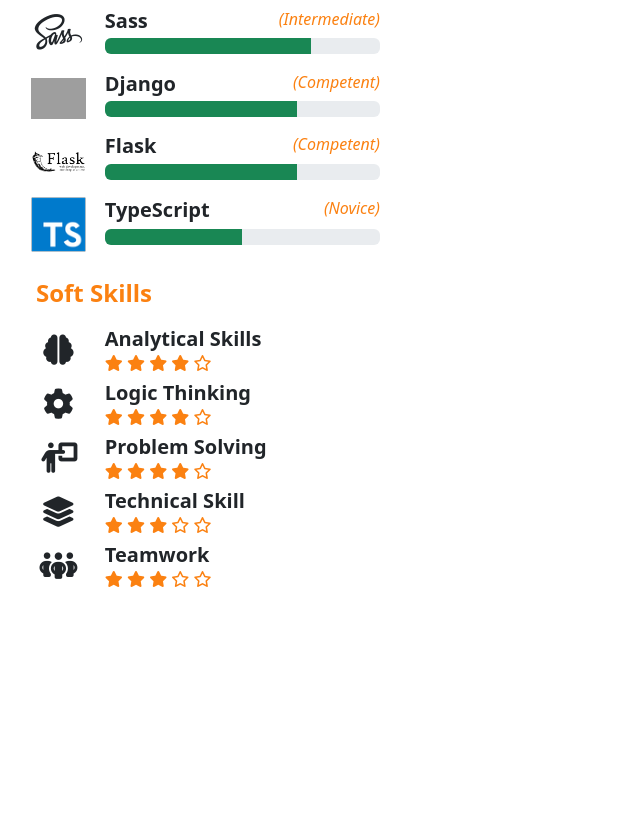
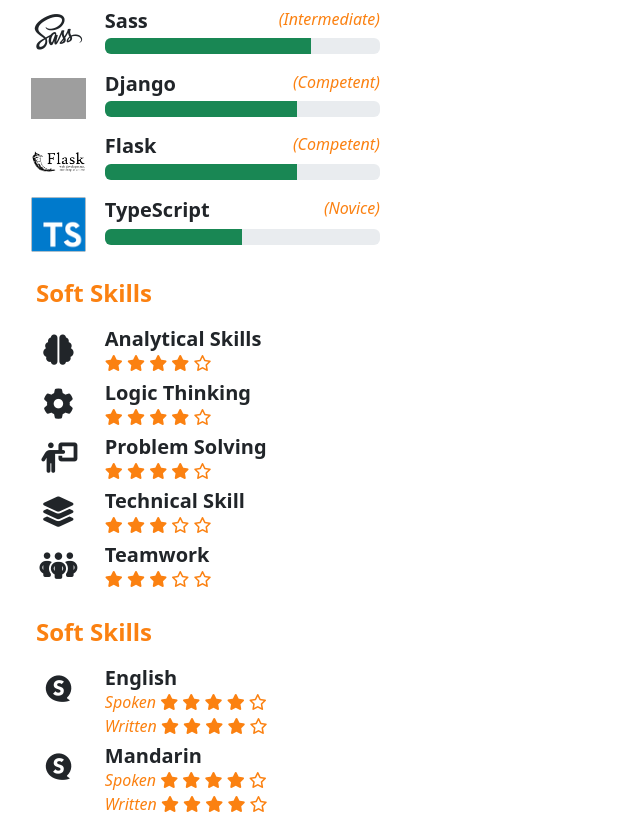
Before and after one commit to 99Ace/99Ace, a website: page index.html in a window 1280 px wide. Shown: the part 1839-2670 px from the top of the page, without its empty margins (0-640 px from the left). Before the commit the page ends 2445 px from the top, so only its background shows below. Drawn offline with nearby package versions, Linux system fonts and the light colour scheme; grey boxes are pictures that could not be loaded.

Commit message:
add languages spoken to skills section

```diff
--- a/index.html
+++ b/index.html
@@ -142,6 +142,7 @@
 
 
     <section id="skills">
+
         <!-- Programming Languages and Frameworks ratings -->
         <div id="language-framework">
             <h4 class="text-ace ps-4">Programming Languages & Frameworks</h4>
@@ -444,7 +445,68 @@
             </div>
         </div>
 
+        <!-- Spoken Languages -->
+        <div id="soft-skill" class="mt-4">
+            <h4 class="text-ace ps-4">Soft Skills</h4>
+            <div class="mt-3">
+                <!-- English  -->
+                <div class="spoken-language-card">
+                    <div class="logo">
+                        <i class="fa-brands fa-speakap"></i>
+                    </div>
 
+                    <div class="rating">
+                        <div>
+                            <h5 class="">English</h5>
+                        </div>
+                        <div class="text-ace">
+                            <i>Spoken</i>
+                            <i class="fa-solid fa-star"></i>
+                            <i class="fa-solid fa-star"></i>
+                            <i class="fa-solid fa-star"></i>
+                            <i class="fa-solid fa-star"></i>
+                            <i class="fa-regular fa-star"></i>
+                        </div>
+                        <div class="text-ace">
+                            <i>Written</i>
+                            <i class="fa-solid fa-star"></i>
+                            <i class="fa-solid fa-star"></i>
+                            <i class="fa-solid fa-star"></i>
+                            <i class="fa-solid fa-star"></i>
+                            <i class="fa-regular fa-star"></i>
+                        </div>
+                    </div>
+                </div>
+                <!-- Mandarin -->
+                <div class="spoken-language-card">
+                    <div class="logo">
+                        <i class="fa-brands fa-speakap"></i>
+                    </div>
+
+                    <div class="rating">
+                        <div>
+                            <h5 class="">Mandarin</h5>
+                        </div>
+                        <div class="text-ace">
+                            <i>Spoken</i>
+                            <i class="fa-solid fa-star"></i>
+                            <i class="fa-solid fa-star"></i>
+                            <i class="fa-solid fa-star"></i>
+                            <i class="fa-solid fa-star"></i>
+                            <i class="fa-regular fa-star"></i>
+                        </div>
+                        <div class="text-ace">
+                            <i>Written</i>
+                            <i class="fa-solid fa-star"></i>
+                            <i class="fa-solid fa-star"></i>
+                            <i class="fa-solid fa-star"></i>
+                            <i class="fa-solid fa-star"></i>
+                            <i class="fa-regular fa-star"></i>
+                        </div>
+                    </div>
+                </div>
+            </div>
+        </div>
 
 
 
--- a/src/components/_cards.scss
+++ b/src/components/_cards.scss
@@ -49,3 +49,24 @@
 
     }
 }
+.spoken-language-card {
+    width: min(95%, 380px);
+    padding: math.div($base-padding, 4) $base-padding;
+    display: flex;
+    justify-content: space-evenly;
+    gap: $base-padding;
+    .logo {
+        flex: 1;
+        font-size: $font-size-2xl *0.8;
+        text-align: center;
+        img {
+            width: 80%;
+        }
+    }
+    .rating {
+        flex: 4;
+        display: flex;
+        flex-direction: column;
+        justify-content: space-evenly;
+    }
+}
```
Also changed, not shown: css/index.css.
